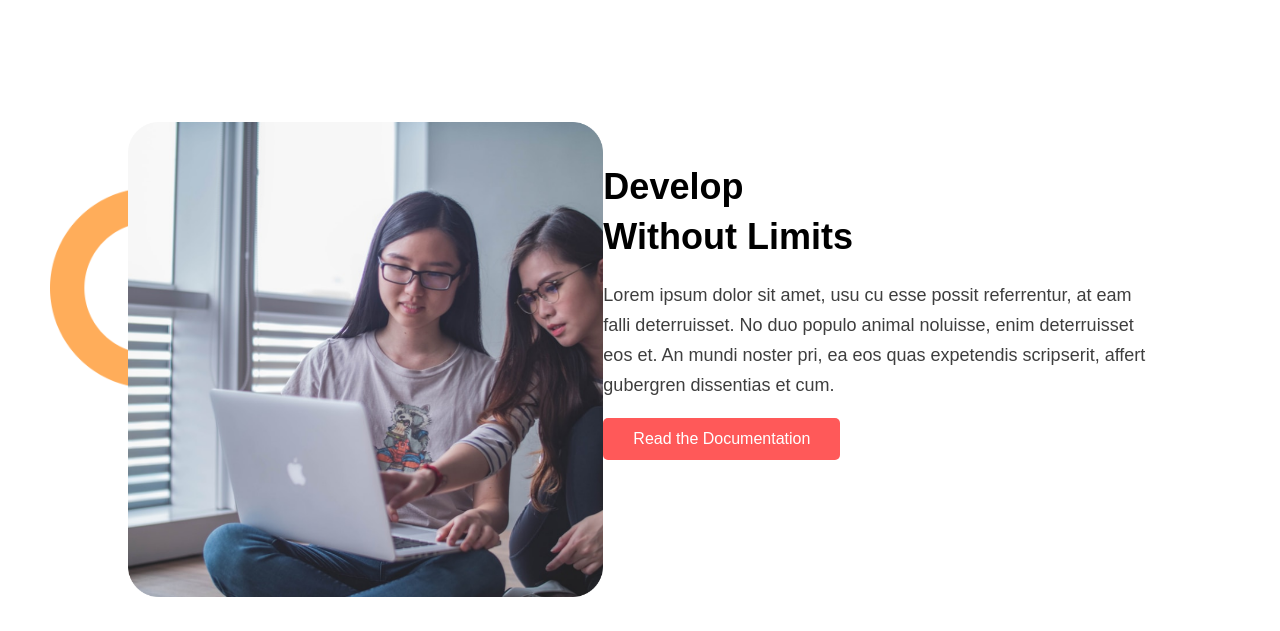
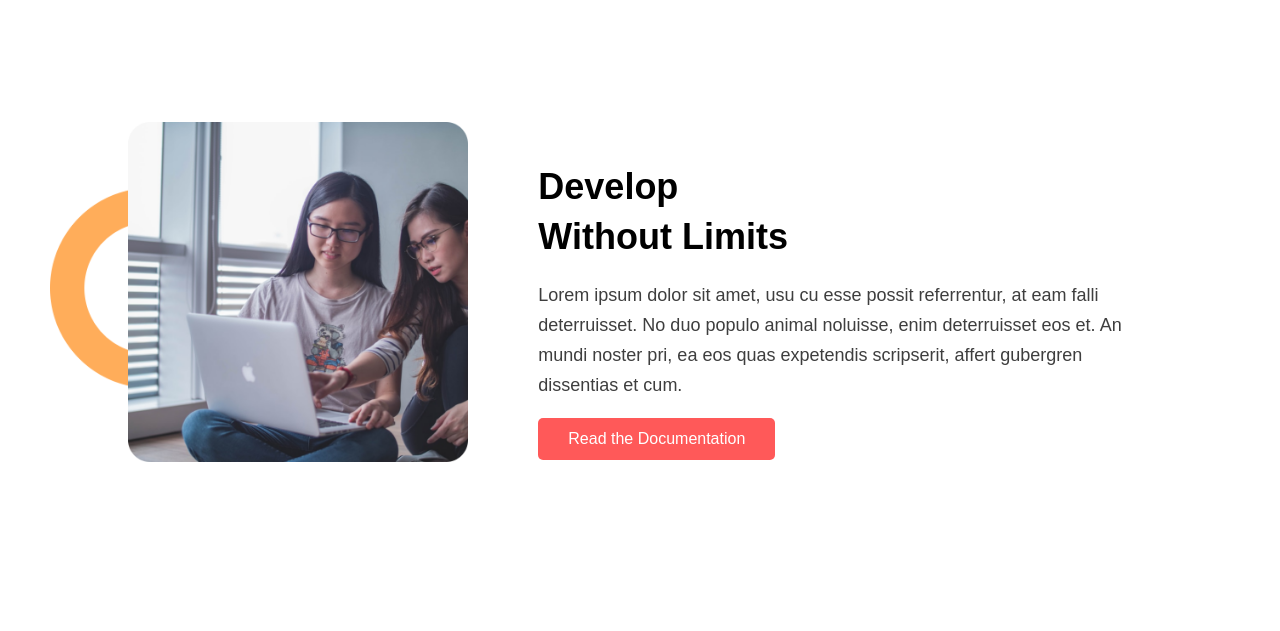
Before and after one commit to fozlurrahman/mission-2022, a plain HTML site: page index.html in a window 1280 px wide. Shown: the part 1160-1791 px from the top of the page. Drawn offline with Linux system fonts and the light colour scheme.

Commit message:
css update

```diff
--- a/style.css
+++ b/style.css
@@ -133,7 +133,6 @@ hr {
 }
 
 .develop-area {
-
     width: 80%;
     margin: 50px auto;
     display: flex;
@@ -144,6 +143,11 @@ hr {
     width: 200px;
     margin-bottom: -320px;
     margin-left: 50px;
+}
+
+.develop-img {
+    width: 100%;
+    margin-right: 70px;
 }
 
 .develop-img img {
```
